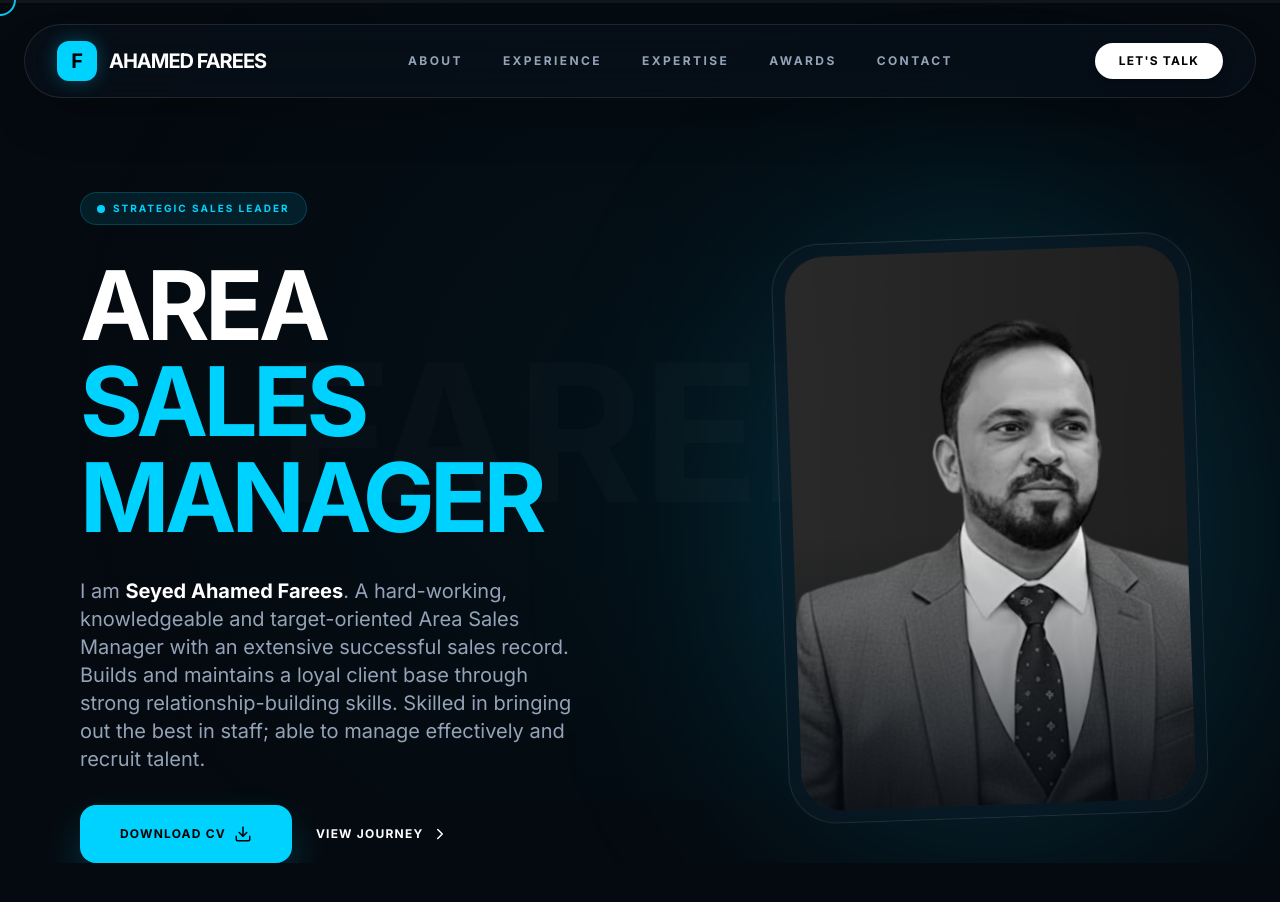
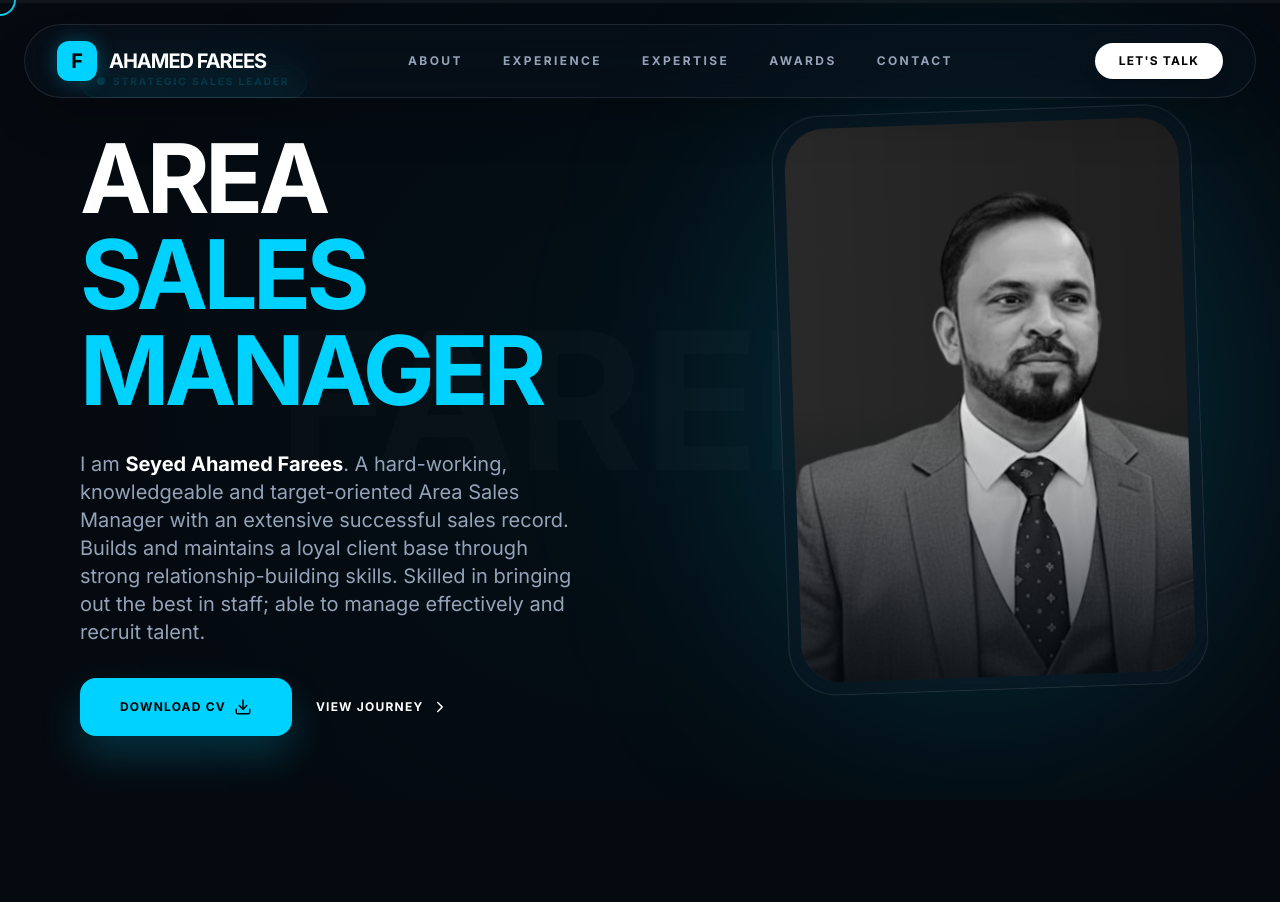
Before and after one commit to Shafee25/faris-portfolio, a React (Vite) app: page / in a window 1280 px wide. Shown: the top 902 px of the page. Built offline with nearby package versions, Linux system fonts and the light colour scheme.

Commit message:
style(ui): adjust padding in Hero section for better alignment

```diff
--- a/src/components/Hero.jsx
+++ b/src/components/Hero.jsx
@@ -33,7 +33,7 @@ const Hero = () => {
 
   return (
     // Added id="hero" here for Navbar linking
-    <section id="hero" className="relative min-h-screen flex items-center pt-35 md:pt-48 px-6 md:px-20 overflow-hidden">
+    <section id="hero" className="relative min-h-screen flex items-center pt-30 px-6 md:px-20 overflow-hidden">
       <h1 className="absolute top-1/2 left-1/2 -translate-x-1/2 -translate-y-1/2 text-[15vw] font-black text-white/[0.02] whitespace-nowrap pointer-events-none uppercase">
         {DATA.profile.firstName}
       </h1>
```
